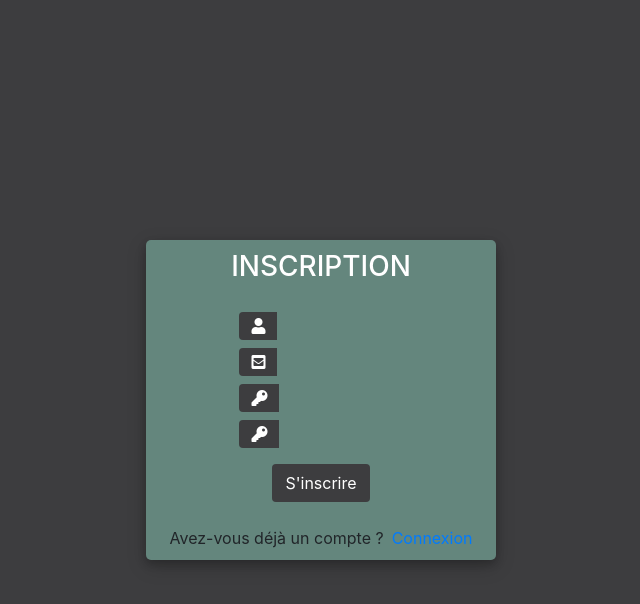
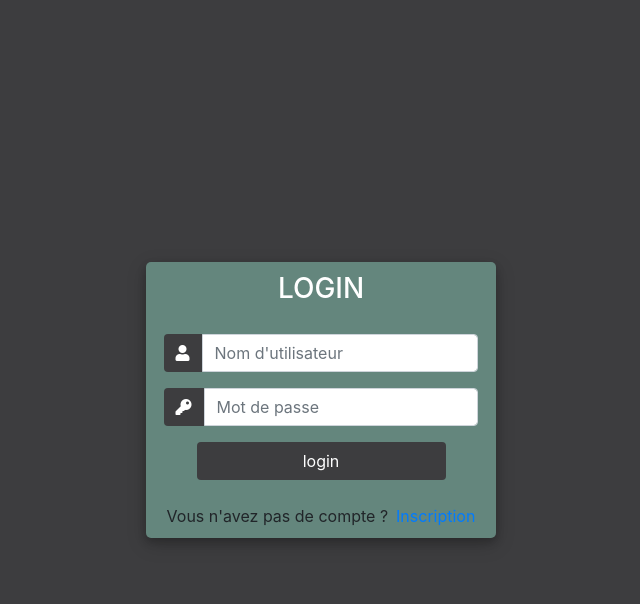
Before and after one commit to nikola-44/projet_mandat, a Django app: page /compte/acces in a window 1280 px wide. Shown: the top 604 px of the page, without its empty margins (319-959 px from the left). Run offline with Django 3.2, Linux system fonts and the light colour scheme; some libraries are stand-ins or nearby versions.

Commit message:
update login

```diff
--- a/icc/templates/acces.html
+++ b/icc/templates/acces.html
@@ -6,6 +6,7 @@
 	<link rel="stylesheet" href="https://stackpath.bootstrapcdn.com/bootstrap/4.1.3/css/bootstrap.min.css" integrity="sha384-MCw98/SFnGE8fJT3GXwEOngsV7Zt27NXFoaoApmYm81iuXoPkFOJwJ8ERdknLPMO" crossorigin="anonymous">
 	<script src="https://ajax.googleapis.com/ajax/libs/jquery/3.3.1/jquery.min.js"></script>
 	<link rel="stylesheet" href="https://use.fontawesome.com/releases/v5.6.1/css/all.css" integrity="sha384-gfdkjb5BdAXd+lj+gudLWI+BXq4IuLW5IT+brZEZsLFm++aCMlF1V92rMkPaX4PP" crossorigin="anonymous">
+
 
 	<style>
 		body,
@@ -38,10 +39,12 @@
 
 		#form-title{
 			color: #fff;
+
 		}
+
 		.login_btn {
 			width: 100%;
-			background: #3d3d3f  !important;
+			background: #3d3d3f !important;
 			color: white !important;
 		}
 		.login_btn:focus {
@@ -63,6 +66,12 @@
 			outline: 0px !important;
 		}
 
+		#messages{
+			background-color: grey;
+			color: #fff;
+			padding: 10px;
+			margin-top: 10px;
+		}
 	</style>
 
 </head>
@@ -71,69 +80,46 @@
 		<div class="d-flex justify-content-center h-100">
 			<div class="user_card">
 				<div class="d-flex justify-content-center">
-					<h3 id="form-title">INSCRIPTION</h3>
+
+
+					<h3 id="form-title">LOGIN</h3>
 				</div>
 				<div class="d-flex justify-content-center form_container">
-
 					<form method="POST" action="">
-                        {%csrf_token%}
-						<div class="input-group mb-2">
+                        {% csrf_token %}
+						<div class="input-group mb-3">
 							<div class="input-group-append">
 								<span class="input-group-text"><i class="fas fa-user"></i></span>
 							</div>
-                            {{form.username}}
-						</div>
-						<div class="input-group mb-2">
-							<div class="input-group-append">
-								<span class="input-group-text"><i class="fas fa-envelope-square"></i></span>
-							</div>
-							    {{form.email}}
+							<input type="text" name="username" placeholder="Nom d'utilisateur" class="form-control">
 						</div>
 						<div class="input-group mb-2">
 							<div class="input-group-append">
 								<span class="input-group-text"><i class="fas fa-key"></i></span>
 							</div>
-							{{form.password1}}
-						</div>
-						<div class="input-group mb-2">
-							<div class="input-group-append">
-								<span class="input-group-text"><i class="fas fa-key"></i></span>
-							</div>
-							{{form.password2}}
+								<input type="password" name="password" placeholder="Mot de passe" class="form-control" >
 						</div>
 
-                        {{form.errors}}
+							<div class="d-flex justify-content-center mt-3 login_container">
+				 				<input class="btn login_btn" type="submit" value="login">
+				   			</div>
+					</form>
 
-				   		<div class="d-flex justify-content-center mt-3 login_container">
-				 			<input class="btn login_btn" type="submit" value="S'inscrire">
-				   		</div>
-					</form>
 				</div>
+
+				{% for message in message %}
+				<p id="messages">{{message}}</p>
+				{% endfor %}
 
 				<div class="mt-4">
 					<div class="d-flex justify-content-center links">
-						Avez-vous déjà un compte ? <a href="{% url 'acces' %}" class="ml-2">Connexion</a>
+						Vous n'avez pas de compte ? <a href="{% url 'inscription' %}" class="ml-2">Inscription</a>
 					</div>
+
 				</div>
 			</div>
 		</div>
 	</div>
-	<script>
-						/* Because i didnt set placeholder values in forms.py they will be set here using vanilla Javascript
-		//We start indexing at one because CSRF_token is considered and input field
-		 */
+</body>
 
-		//Query All input fields
-		var form_fields = document.getElementsByTagName('input')
-		form_fields[1].placeholder="Nom d'utilisateur..";
-		form_fields[2].placeholder='Email..';
-		form_fields[3].placeholder='Mot de passe...';
-		form_fields[4].placeholder='Confirmez mot de passe...';
-
-
-		for (var field in form_fields){
-			form_fields[field].className += ' form-control'
-		}
-	</script>
-</body>
 </html>
```
